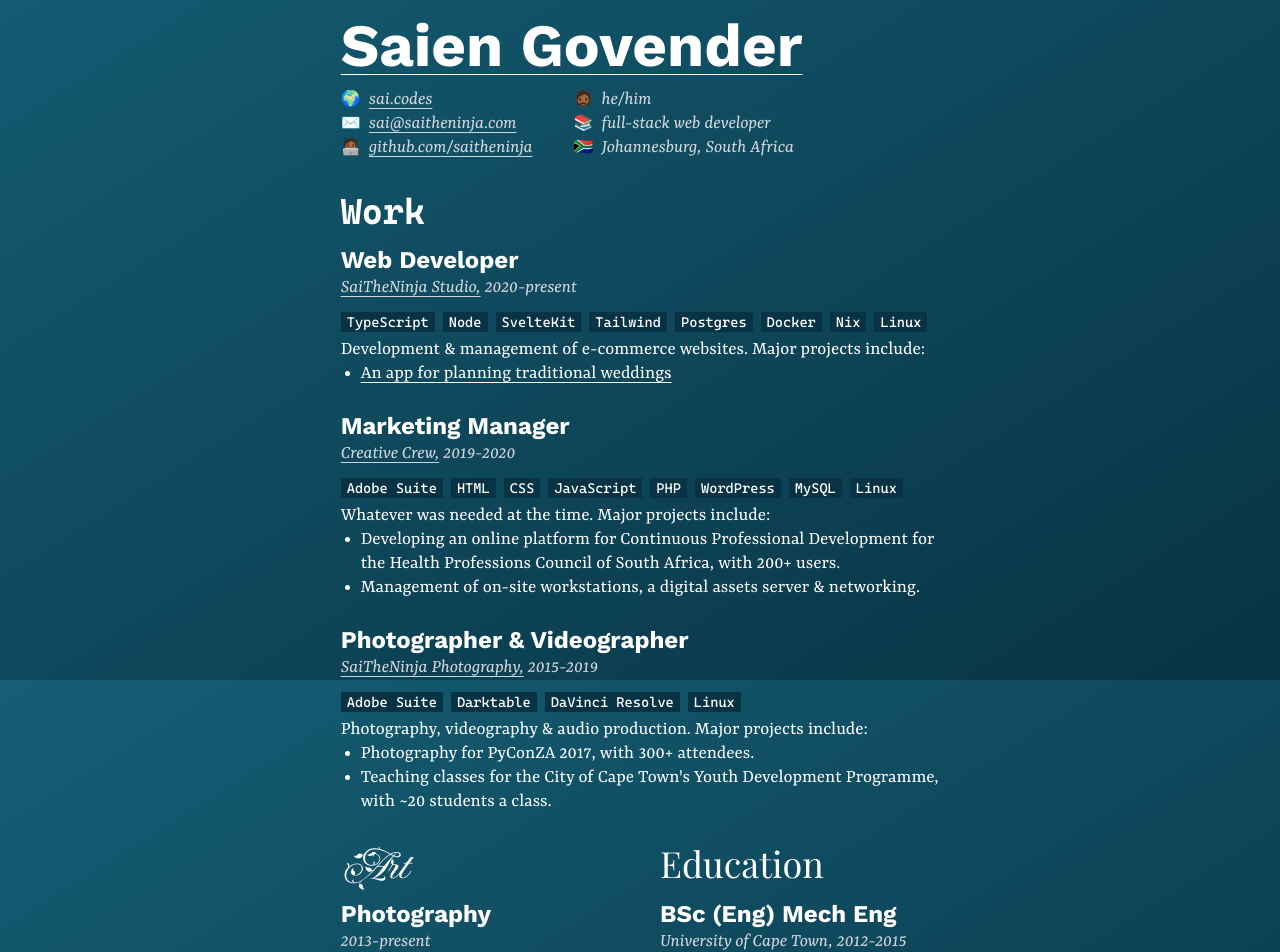
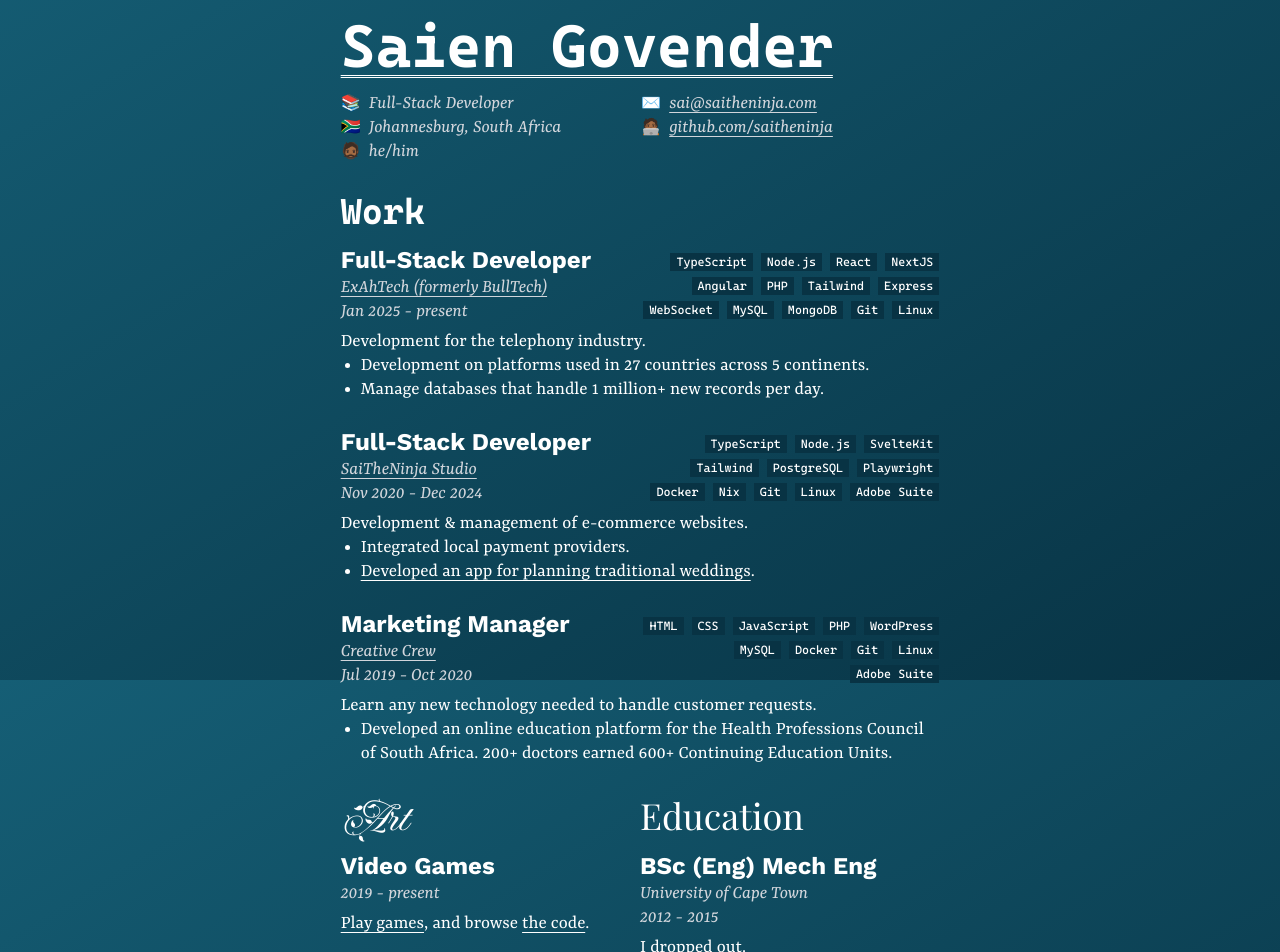
Before and after one commit to saitheninja/sai-codes, a SvelteKit app: page /resume in a window 1280 px wide. Shown: the part 120-1072 px from the top of the page. Built offline with nearby package versions, Linux system fonts and the light colour scheme.

Commit message:
refactor: resume
First pass.

```diff
--- a/src/lib/ResumeEntry.svelte
+++ b/src/lib/ResumeEntry.svelte
@@ -1,35 +1,44 @@
 <script lang="ts">
-  interface Props {
+  export interface ResumeEntryData {
+    hText: string;
     subhLink?: {
       href: string;
       rel?: string;
       title: string;
       text: string;
     };
-    hText?: string;
     subhText?: string;
-    yearsStart?: string;
-    yearsEnd?: string;
+    dateStart: string;
+    dateEnd: string;
     tools?: string[];
+  }
+
+  interface Props extends ResumeEntryData {
     description?: import("svelte").Snippet;
   }
 
   let {
+    hText = "",
     subhLink = {
       href: "",
       title: "",
       text: "",
     },
-    hText = "",
     subhText = "",
-    yearsStart = "",
-    yearsEnd = "",
+    dateStart = "",
+    dateEnd = "",
     tools = [],
     description,
   }: Props = $props();
 </script>
 
 <div>
+  <div
+    class={[
+      "mb-0.5 grid grid-cols-1 sm:gap-1",
+      tools.length > 0 ? "sm:grid-cols-2" : "",
+    ]}
+  >
     <hgroup class="mb-1">
       <h3 class="heading-size-3">
         {hText}
@@ -43,25 +52,30 @@
             rel={subhLink.rel}
             target="_blank"
           >
-          {subhLink.text},
+            {subhLink.text}
           </a>
         {:else if subhText}
-        {subhText},
+          {subhText}
         {/if}
+      </p>
 
-      {yearsStart}-{yearsEnd}
+      <p class="text-minor">
+        {dateStart} - {dateEnd}
       </p>
     </hgroup>
 
     {#if tools.length > 0}
-    <ul class="mb-1 mt-3 flex flex-row flex-wrap gap-x-2 gap-y-1 text-sm">
+      <ul
+        class="flex max-h-max flex-row flex-wrap justify-end gap-x-2 pt-1.5 sm:my-0"
+      >
         {#each tools as tool}
-        <li>
-          <code>{tool}</code>
+          <li class="max-h-max">
+            <code class="text-xs">{tool}</code>
           </li>
         {/each}
       </ul>
     {/if}
+  </div>
 
   <div>
     {@render description?.()}
--- a/src/routes/resume/+page.svelte
+++ b/src/routes/resume/+page.svelte
@@ -2,31 +2,74 @@
   import { resolve } from "$app/paths";
 
   import ResumeEntry from "#lib/ResumeEntry.svelte";
+  import type { ResumeEntryData } from "#lib/ResumeEntry.svelte";
 
-  let workDev = {
-    hText: "Web Developer",
+  let workBullTech: ResumeEntryData = {
+    hText: "Full-Stack Developer",
+    subhLink: {
+      href: "https://github.com/saitheninja/sai-codes",
+      rel: "noreferrer external",
+      title: "ExAhTech website",
+      text: "ExAhTech (formerly BullTech)",
+    },
+    dateStart: "Jan 2025",
+    dateEnd: "present",
+    tools: [
+      "TypeScript",
+      "Node.js",
+
+      "React",
+      "NextJS",
+
+      "Angular",
+
+      "PHP",
+
+      "Tailwind",
+
+      "Express",
+      "WebSocket",
+
+      "MySQL",
+      "MongoDB",
+
+      "Git",
+
+      "Linux",
+    ],
+  };
+  let workDev: ResumeEntryData = {
+    hText: "Full-Stack Developer",
     subhLink: {
       href: "https://github.com/saitheninja/sai-codes",
       title: "my code playground",
       text: "SaiTheNinja Studio",
     },
-    yearsStart: "2020",
-    yearsEnd: "present",
+    dateStart: "Nov 2020",
+    dateEnd: "Dec 2024",
     tools: [
       "TypeScript",
-      "Node",
+      "Node.js",
+
       "SvelteKit",
 
       "Tailwind",
 
-      "Postgres",
+      "PostgreSQL",
+
+      "Playwright",
 
       "Docker",
       "Nix",
+
+      "Git",
+
       "Linux",
+
+      "Adobe Suite",
     ],
   };
-  let workCCrew = {
+  let workCCrew: ResumeEntryData = {
     hText: "Marketing Manager",
     subhLink: {
       href: "https://creativecrew.co.za/",
@@ -34,11 +77,9 @@
       title: "Creative Crew website",
       text: "Creative Crew",
     },
-    yearsStart: "2019",
-    yearsEnd: "2020",
+    dateStart: "Jul 2019",
+    dateEnd: " Oct 2020",
     tools: [
-      "Adobe Suite",
-
       "HTML",
       "CSS",
       "JavaScript",
@@ -48,38 +89,44 @@
 
       "MySQL",
 
+      "Docker",
+
+      "Git",
+
       "Linux",
+
+      "Adobe Suite",
     ],
   };
-  let workPhoto = {
-    hText: "Photographer & Videographer",
-    subhLink: {
-      href: "https://saitheninja.com",
-      rel: "noreferrer external",
-      title: "my photography portfolio site",
-      text: "SaiTheNinja Photography",
-    },
-    yearsStart: "2015",
-    yearsEnd: "2019",
-    tools: ["Adobe Suite", "Darktable", "DaVinci Resolve", "Linux"],
+  // let workPhoto: ResumeEntryData = {
+  //   hText: "Photographer & Videographer",
+  //   subhLink: {
+  //     href: "https://saitheninja.com",
+  //     rel: "noreferrer external",
+  //     title: "my photography portfolio site",
+  //     text: "SaiTheNinja Photography",
+  //   },
+  //   dateStart: "2015",
+  //   dateEnd: "2019",
+  //   tools: ["Adobe Suite", "Darktable", "DaVinci Resolve", "Linux"],
+  // };
+
+  let artPhoto: ResumeEntryData = {
+    hText: "Photography",
+    dateStart: "2013",
+    dateEnd: "present",
+  };
+  let artGames: ResumeEntryData = {
+    hText: "Video Games",
+    dateStart: "2019",
+    dateEnd: "present",
   };
 
-  let artPhoto = {
-    hText: "Photography",
-    yearsStart: "2013",
-    yearsEnd: "present",
-  };
-  let artGames = {
-    hText: "Video Games",
-    yearsStart: "2019",
-    yearsEnd: "present",
-  };
-
-  let educationUni = {
+  let educationUni: ResumeEntryData = {
     hText: "BSc (Eng) Mech Eng",
     subhText: "University of Cape Town",
-    yearsStart: "2012",
-    yearsEnd: "2015",
+    dateStart: "2012",
+    dateEnd: "2015",
   };
 </script>
 
@@ -89,36 +136,44 @@
 
 <section
   id="name"
-  class="mb-8 max-w-max"
+  class="mb-7 max-w-max"
 >
-  <h1 class="heading-size-1 font-sans">
+  <h1 class="heading-size-1 font-mono decoration-double">
     <a
       href={resolve("/resume")}
-      title="my resume"
+      title="Sai's resume"
       class="underline-offset-8"
     >
       Saien Govender
     </a>
   </h1>
 
+  <div class="text-minor mt-4 flex flex-col justify-between gap-3 sm:flex-row">
     <div
-    class="text-minor mt-4 grid max-w-max grid-cols-1 gap-3 sm:mt-3 sm:grid-cols-2"
+      id="about"
+      class="max-w-max"
     >
+      <p class="space-x-1">
+        <span class="not-italic">📚</span>
+        <span>Full-Stack Developer</span>
+      </p>
+
+      <p class="space-x-1">
+        <span class="not-italic">🇿🇦</span>
+        <span>Johannesburg, South Africa</span>
+      </p>
+
+      <p class="space-x-1">
+        <span class="not-italic">🧔🏾</span>
+        <span>he/him</span>
+      </p>
+    </div>
+
     <div
       id="contact"
-      class="flex flex-col"
+      class="max-w-max"
     >
-      <span class="space-x-1">
-        <span class="not-italic">🌍</span>
-        <span
-          ><a
-            href={resolve("/")}
-            title="I code things">sai.codes</a
-          ></span
-        >
-      </span>
-
-      <span class="space-x-1">
+      <p class="space-x-1">
         <span class="not-italic">✉️</span>
         <span>
           <a
@@ -128,9 +183,9 @@
             sai@saitheninja.com
           </a>
         </span>
-      </span>
+      </p>
 
-      <span class="space-x-1">
+      <p class="space-x-1">
         <span class="not-italic">🧑🏾‍💻</span>
         <span>
           <a
@@ -142,85 +197,77 @@
             github.com/saitheninja
           </a>
         </span>
-      </span>
-    </div>
-
-    <div
-      id="about"
-      class="flex flex-col"
-    >
-      <span class="space-x-1">
-        <span class="not-italic">🧔🏾</span>
-        <span>he/him</span>
-      </span>
-
-      <span class="space-x-1">
-        <span class="not-italic">📚</span>
-        <span>full-stack web developer</span>
-      </span>
-
-      <span class="space-x-1">
-        <span class="not-italic">🇿🇦</span>
-        <span>Johannesburg, South Africa</span>
-      </span>
+      </p>
     </div>
   </div>
 </section>
 
-<section
-  id="cover-letter"
-  class="hidden space-y-2"
->
-  <p>25 June 2024</p>
-
-  <p>Dear Hiring Manager,</p>
-
-  <section id="letter-intro"></section>
-
-  <section id="letter-body-1"></section>
-
-  <section id="letter-body-2"></section>
-
-  <section id="letter-body-3"></section>
-
-  <section id="letter-body-3"></section>
+<!-- <section -->
+<!--   id="cover-letter" -->
+<!--   class="hidden space-y-2" -->
+<!-- > -->
+<!--   <p>25 June 2024</p> -->
+<!---->
+<!--   <p>Dear Hiring Manager,</p> -->
+<!---->
+<!--   <section id="letter-intro"></section> -->
+<!---->
+<!--   <section id="letter-body-1"></section> -->
+<!---->
+<!--   <section id="letter-body-2"></section> -->
+<!---->
+<!--   <section id="letter-body-3"></section> -->
+<!---->
+<!--   <section id="letter-body-4"></section> -->
+<!---->
+<!--   <section -->
+<!--     id="letter-outro" -->
+<!--     class="mb-2" -->
+<!--   ></section> -->
+<!---->
+<!--   <section id="letter-signoff"> -->
+<!--     <p>Sincerely,</p> -->
+<!--     <p>Sai</p> -->
+<!--   </section> -->
+<!-- </section> -->
 
 <section
-    id="letter-outro"
-    class="mb-2"
-  ></section>
+  id="work"
+  class="space-y-6"
+>
+  <h2 class="work-heading heading-size-2 -mb-3 font-mono">Work</h2>
 
-  <section id="letter-signoff">
-    <p>Sincerely,</p>
-    <p>Sai</p>
-  </section>
-</section>
+  <ResumeEntry {...workBullTech}>
+    {#snippet description()}
+      <div>
+        <p>Development for the telephony industry.</p>
 
-<div class="">
-  <section
-    id="work"
-    class="mb-8 space-y-6"
-  >
-    <h2 class="work heading-size-2 -mb-3 font-mono">Work</h2>
+        <ul class="list-disc pl-5">
+          <li>
+            Development on platforms used in 27 countries across 5 continents.
+          </li>
+          <li>Manage databases that handle 1 million+ new records per day.</li>
+        </ul>
+      </div>
+    {/snippet}
+  </ResumeEntry>
 
   <ResumeEntry {...workDev}>
     {#snippet description()}
       <div>
-          <p>
-            Development & management of e-commerce websites. Major projects
-            include:
-          </p>
+        <p>Development & management of e-commerce websites.</p>
 
         <ul class="list-disc pl-5">
+          <li>Integrated local payment providers.</li>
+
           <li>
             <a
               href="https://sanskara.co.za/store/build-planner/"
-                title="Sanskara wedding planner"
+              title="Sanskara wedding planner."
               target="_blank"
               rel="noreferrer external"
-                class="-mr-1"
             >
-                An app for planning traditional weddings
+              Developed an app for planning traditional weddings
             </a>.
           </li>
         </ul>
@@ -231,55 +278,75 @@
   <ResumeEntry {...workCCrew}>
     {#snippet description()}
       <div>
-          <p>Whatever was needed at the time. Major projects include:</p>
+        <p>Learn any new technology needed to handle customer requests.</p>
 
         <ul class="list-disc pl-5">
           <li>
-              Developing an online platform for Continuous Professional
-              Development for the Health Professions Council of South Africa,
-              with 200+ users.
-            </li>
-
-            <li>
-              Management of on-site workstations, a digital assets server &
-              networking.
+            Developed an online education platform for the Health Professions
+            Council of South Africa. 200+ doctors earned 600+ Continuing
+            Education Units.
           </li>
         </ul>
       </div>
     {/snippet}
   </ResumeEntry>
 
-    <ResumeEntry {...workPhoto}>
-      {#snippet description()}
-        <div>
-          <p>
-            Photography, videography & audio production. Major projects include:
-          </p>
-
-          <ul class="list-disc pl-5">
-            <li>Photography for PyConZA 2017, with 300+ attendees.</li>
-
-            <li>
-              Teaching classes for the City of Cape Town's Youth Development
-              Programme, with ~20 students a class.
-            </li>
-
-            <!-- <li>
-              Multi-day shoots of marketing photos & videos for the
-              University of Cape Town International Academic Programmes Office.
-            </li> -->
-          </ul>
-        </div>
-      {/snippet}
-    </ResumeEntry>
+  <!-- <ResumeEntry {...workPhoto}> -->
+  <!--   {#snippet description()} -->
+  <!--     <div> -->
+  <!--       <p> -->
+  <!--         Photography, videography & audio production. Major projects include: -->
+  <!--       </p> -->
+  <!---->
+  <!--       <ul class="list-disc pl-5"> -->
+  <!--         <li>Photography for PyConZA 2017, with 300+ attendees.</li> -->
+  <!---->
+  <!--         <li> -->
+  <!--           Teaching classes for the City of Cape Town's Youth Development -->
+  <!--           Programme, with ~20 students a class. -->
+  <!--         </li> -->
+  <!---->
+  <!--         <li> -->
+  <!--           Multi-day shoots of marketing photos & videos for the University -->
+  <!--           of Cape Town International Academic Programmes Office. -->
+  <!--         </li> -->
+  <!--       </ul> -->
+  <!--     </div> -->
+  <!--   {/snippet} -->
+  <!-- </ResumeEntry> -->
 </section>
 
-  <div class="grid grid-cols-1 gap-y-8 sm:grid-cols-2">
+<div class="mt-8 grid grid-cols-1 gap-y-8 sm:grid-cols-2">
   <section
     id="art"
     class="space-y-6"
   >
-      <h2 class="heading-size-2 art -mb-3 font-normal">Art</h2>
+    <h2 class="heading-size-2 art-heading -mb-3 font-normal">Art</h2>
+
+    <ResumeEntry {...artGames}>
+      {#snippet description()}
+        <div>
+          <p>
+            <a
+              href="https://saitheninja.itch.io/"
+              title="My video games."
+              target="_blank"
+              rel="noreferrer external"
+            >
+              Play games
+            </a>, and browse
+            <a
+              href="https://github.com/saitheninja/Shenanijam-2019"
+              title="GitHub repo for Space Janitor game."
+              target="_blank"
+              rel="noreferrer external"
+            >
+              the code
+            </a>.
+          </p>
+        </div>
+      {/snippet}
+    </ResumeEntry>
 
     <ResumeEntry {...artPhoto}>
       {#snippet description()}
@@ -288,39 +355,11 @@
             Look at
             <a
               href="https://saitheninja.com"
-                title="my photography portfolio site"
+              title="My photography portfolio site."
               target="_blank"
               rel="noreferrer external"
-                class="-mr-1"
             >
               my portfolio
-              </a>.
-            </p>
-          </div>
-        {/snippet}
-      </ResumeEntry>
-
-      <ResumeEntry {...artGames}>
-        {#snippet description()}
-          <div>
-            <p>
-              <a
-                href="https://saitheninja.itch.io/"
-                title="my video games"
-                target="_blank"
-                rel="noreferrer external"
-                class="-mr-1"
-              >
-                Play some games
-              </a>, and browse
-              <a
-                href="https://github.com/saitheninja/Shenanijam-2019"
-                title="GitHub repo for a game"
-                target="_blank"
-                rel="noreferrer external"
-                class="-mr-1"
-              >
-                the code
             </a>.
           </p>
         </div>
@@ -330,9 +369,11 @@
 
   <section
     id="education"
-      class="ml-5 space-y-6"
+    class="space-y-6"
   >
-      <h2 class="heading-size-2 education -mb-3 font-normal">Education</h2>
+    <h2 class="heading-size-2 education-heading -mb-3 font-normal">
+      Education
+    </h2>
 
     <ResumeEntry {...educationUni}>
       {#snippet description()}
@@ -340,10 +381,10 @@
           <p>
             <a
               href="https://en.wikipedia.org/wiki/Rhodes_Must_Fall"
-                title="#RhodesMustFall protests"
+              title="#RhodesMustFall protests."
               target="_blank"
               rel="noreferrer external"
-                class="-mr-1"
+              class="no-underline"
             >
               I dropped out
             </a>.
@@ -352,7 +393,6 @@
       {/snippet}
     </ResumeEntry>
   </section>
-  </div>
 </div>
 
 <style lang="postcss">
@@ -402,14 +442,14 @@
     @apply max-w-max;
   }
 
-  .work {
+  .work-heading {
     animation-name: slide-right;
     animation-duration: var(--anim-duration);
     animation-timing-function: linear;
     animation-iteration-count: infinite;
   }
 
-  .art {
+  .art-heading {
     font-family: "Fleur De Leah", cursive;
 
     animation-name: wiggle;
@@ -418,7 +458,7 @@
     animation-iteration-count: infinite;
   }
 
-  .education {
+  .education-heading {
     font-family: "Playfair Display", serif;
 
     animation-name: pulse;
```
Lines whose indentation alone changed are shown as unchanged.
